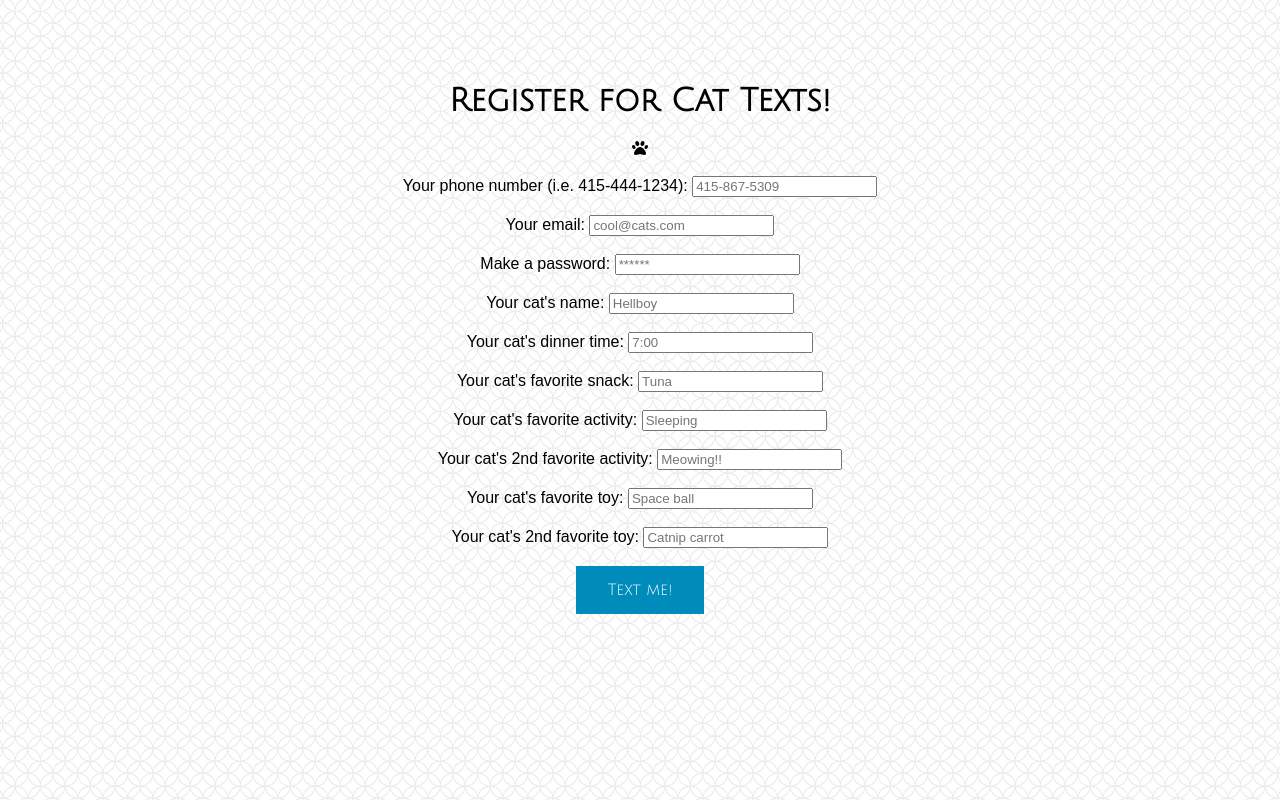
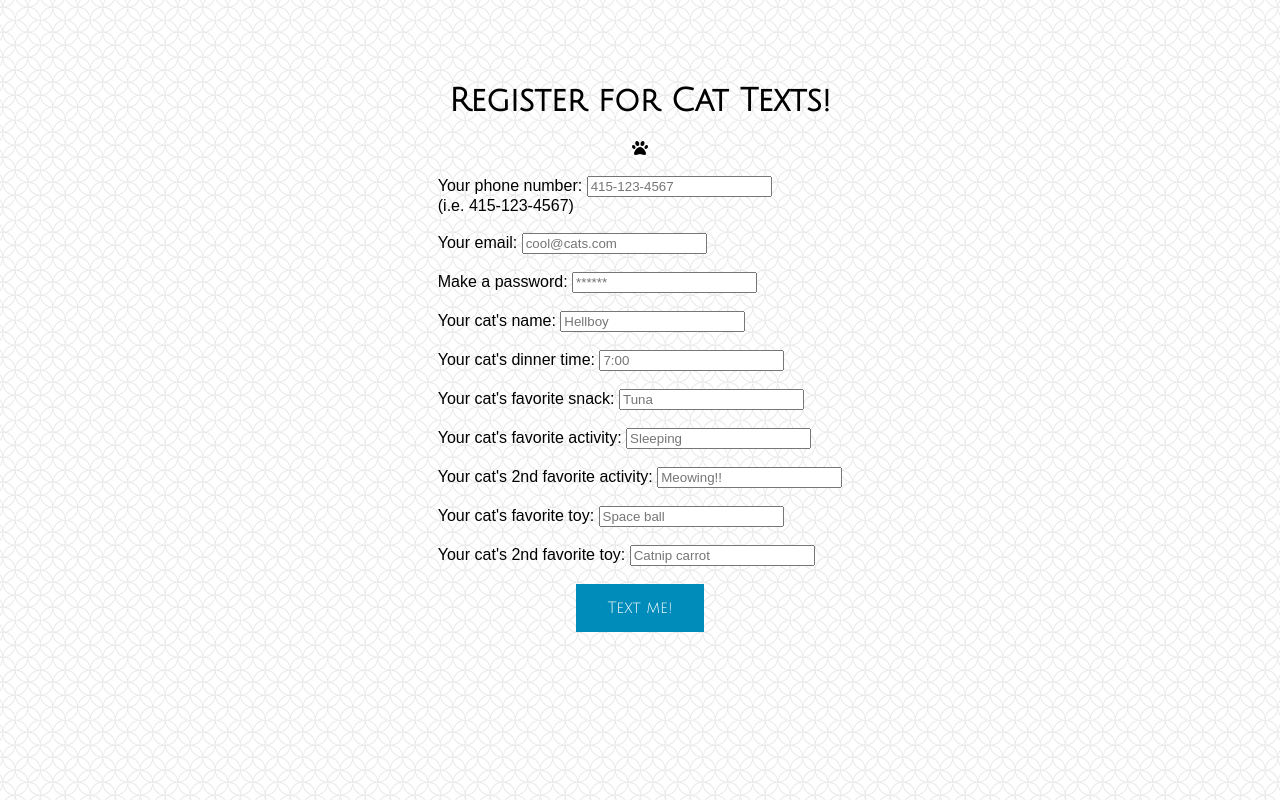
Before and after one commit to ceorourke/cat-texts, a Flask app: page /register in a window 1280 px wide. Run offline with Flask 2, Linux system fonts and the light colour scheme; some libraries are stand-ins or nearby versions.

Commit message:
Cleaned up code, left aligned text

```diff
--- a/templates/register.html
+++ b/templates/register.html
@@ -4,14 +4,17 @@
 
 {% block content %}
 
-    <div>
-    <center></br></br></br><h1>Register for Cat Texts!</h1>
+  <div style="text-align: center;">
+  </br></br></br><h1>Register for Cat Texts!</h1>
   <i class="fa fa-paw" aria-hidden="true"></i></br></br>
 
+    <div style="display: inline-block; text-align: left;">
+
       <form action="/register" method="POST">
-      Your phone number (i.e. 415-444-1234):
+        Your phone number:
         <input type="text" name="phone" id="phone" pattern="^\d{3}-\d{3}-\d{4}$"
-           placeholder="415-867-5309" required> </br></br>
+               placeholder="415-123-4567" required> </br>
+        (i.e. 415-123-4567)  </br></br>
         Your email:
         <input type="email" name="email" id="email"
              placeholder="cool@cats.com" required> </br></br>
@@ -44,9 +47,9 @@
         Your cat's 2nd favorite toy:
         <input type="text" name="cat-toy2" id="cat-toy2"
                placeholder="Catnip carrot" required></br></br>
+    </div>
+    <center>
     <input type="submit" id="cat-btn" class="cat-btn" value="Text me!">
-
+  </center>
     </form>
-  </center>
-    </div>
 {% endblock %}
--- a/templates/thanks.html
+++ b/templates/thanks.html
@@ -8,10 +8,7 @@
   <i class="fa fa-paw" aria-hidden="true"></i></br></br>
   You'll receive an initial text shortly,
   try saying "hey" or "bye" or anything else to get started. </br></br>
-      You'll also receive a daily reminder at dinner time!
-
-  </br></br>
-
+  You'll also receive a daily reminder at dinner time! </br></br>
 
 <form action="/main" method="GET">
 <input type="submit" id="cat-btn" class="cat-btn" value="Continue">
--- a/templates/update.html
+++ b/templates/update.html
@@ -8,7 +8,9 @@
     <center></br></br></br><h1>Update Your Cat's Info!</h1>
       <i class="fa fa-paw" aria-hidden="true"></i></br></br>
 
-      Leave blank if not updating: </br>
+      Leave fields  blank if not updating: </br></br>
+
+    <div style="display: inline-block; text-align: left;">
 
     <form action="/update" method="POST">
  <!--      Your phone number (i.e. 415-444-1234):
@@ -47,6 +49,7 @@
       <input type="text" name="cat-toy2" id="cat-toy2"
              placeholder="Catnip carrot" ></br></br>
       <input type="submit" id="cat-btn" class="cat-btn" value="Update!">
+    </div>
 
     </form>
   </center>
```
Also changed, not shown: templates/main.html (+10 -9 lines). Lines whose indentation alone changed are shown as unchanged.
